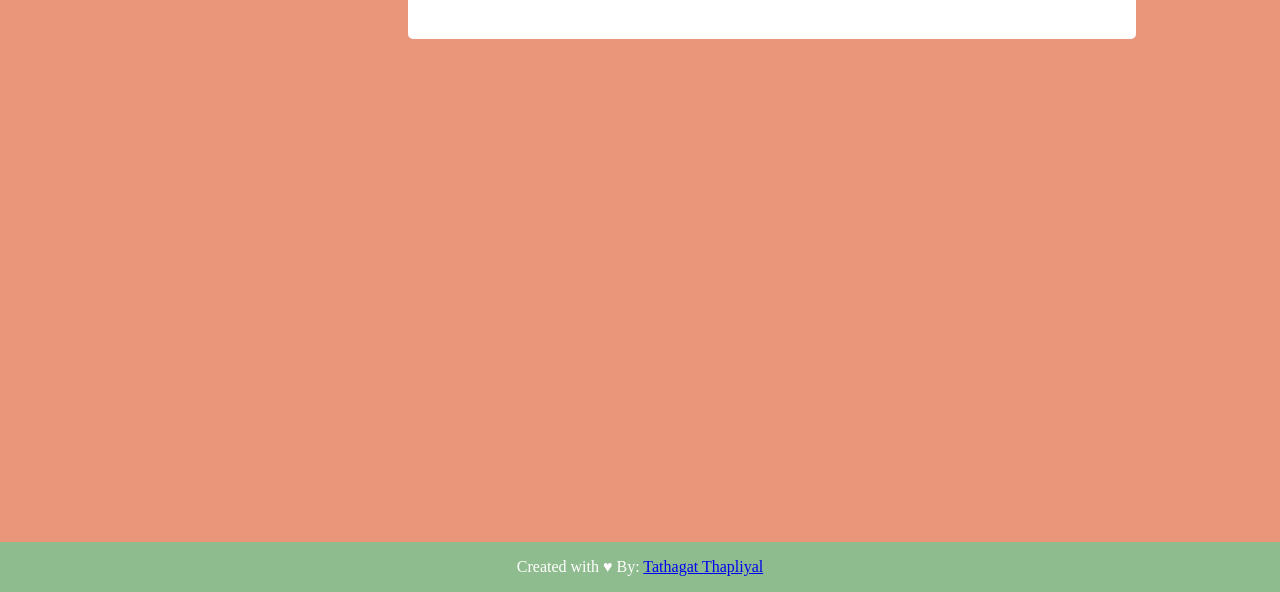
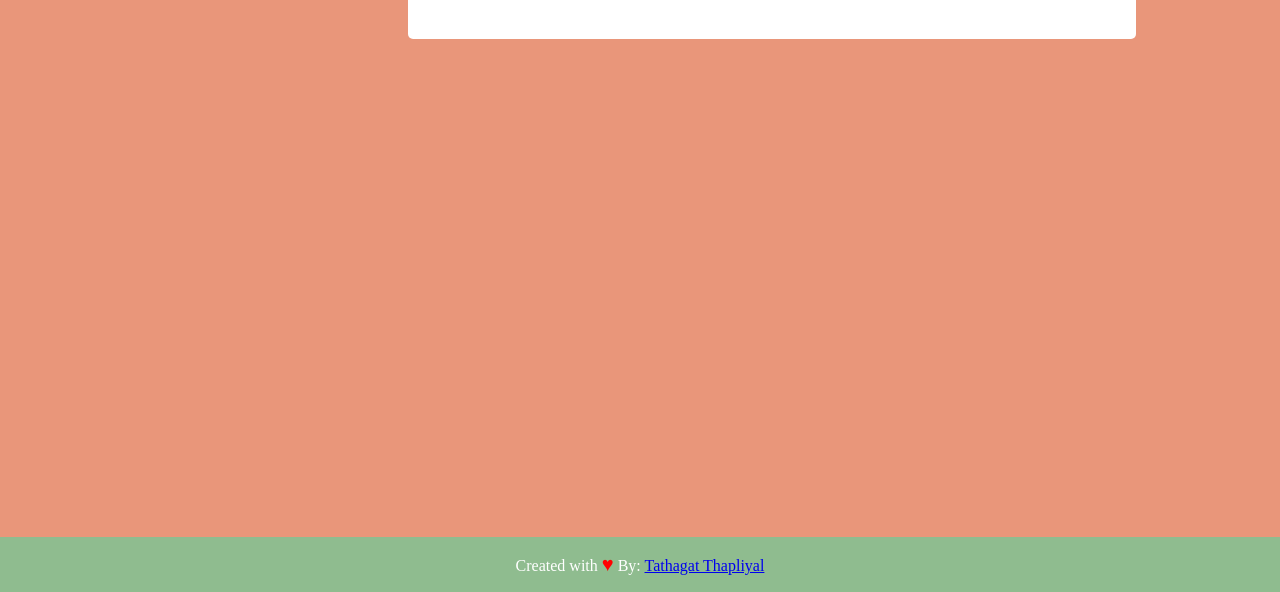
Before and after one commit to tathagat2006/JS-TodoList, a plain HTML site: page index.html in a window 1280 px wide. Shown: the part 208-800 px from the top of the page. Drawn offline with Linux system fonts and the light colour scheme.

Commit message:
Footer Updated
Signed-off-by: tathagat2006 <tathagat.thapliyal@gmail.com>

```diff
--- a/index.html
+++ b/index.html
@@ -13,7 +13,7 @@
     <ul id="todocontainer" style="list-style-type: none"></ul>
 </div>
 <div class="footer">
-    <p>Created with &hearts;
+    <p>Created with <span style="color: red; font-size: 20px">&hearts;</span>
         By: <a href="https://github.com/tathagat2006">Tathagat Thapliyal</a></p>
 </div>
 </body>
```
